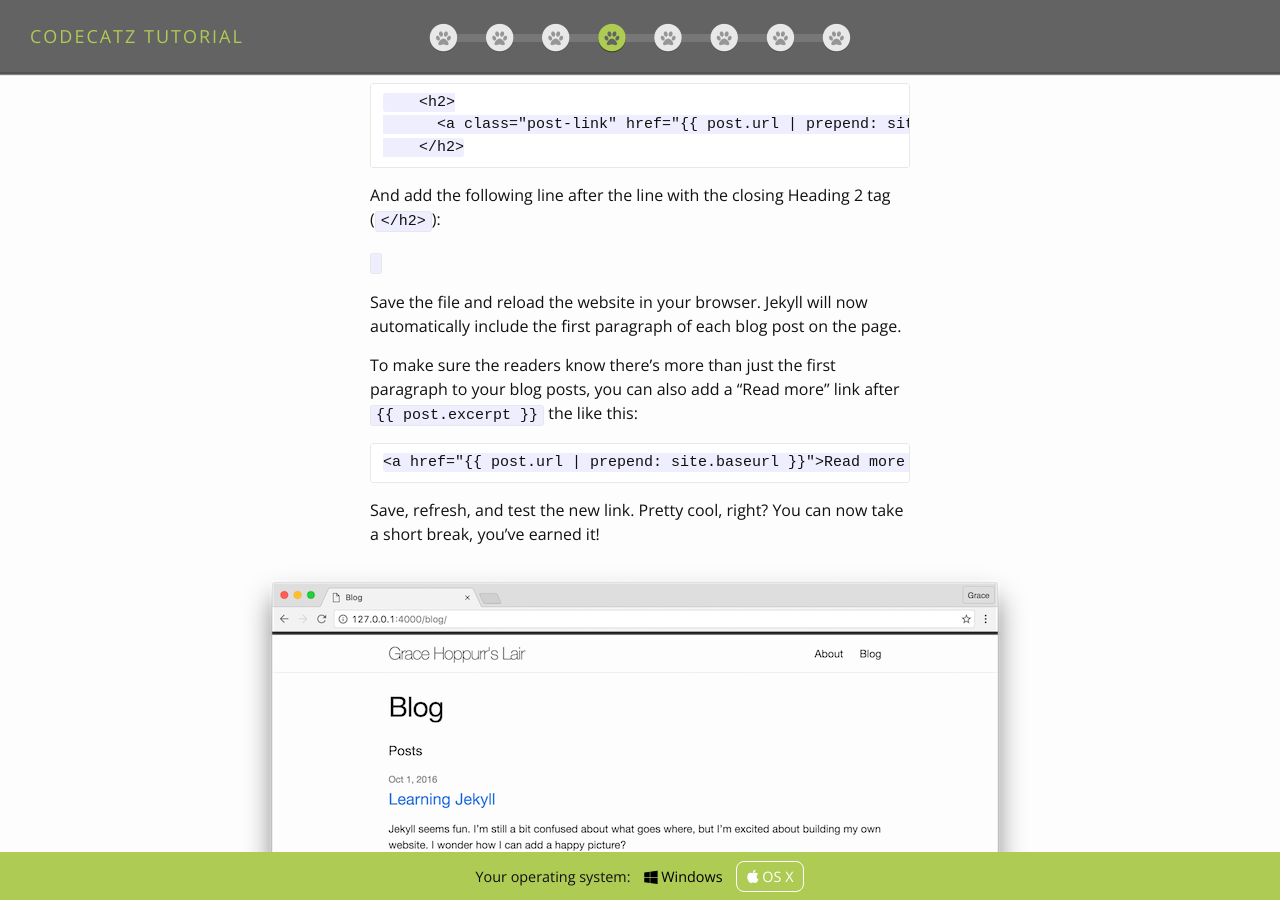
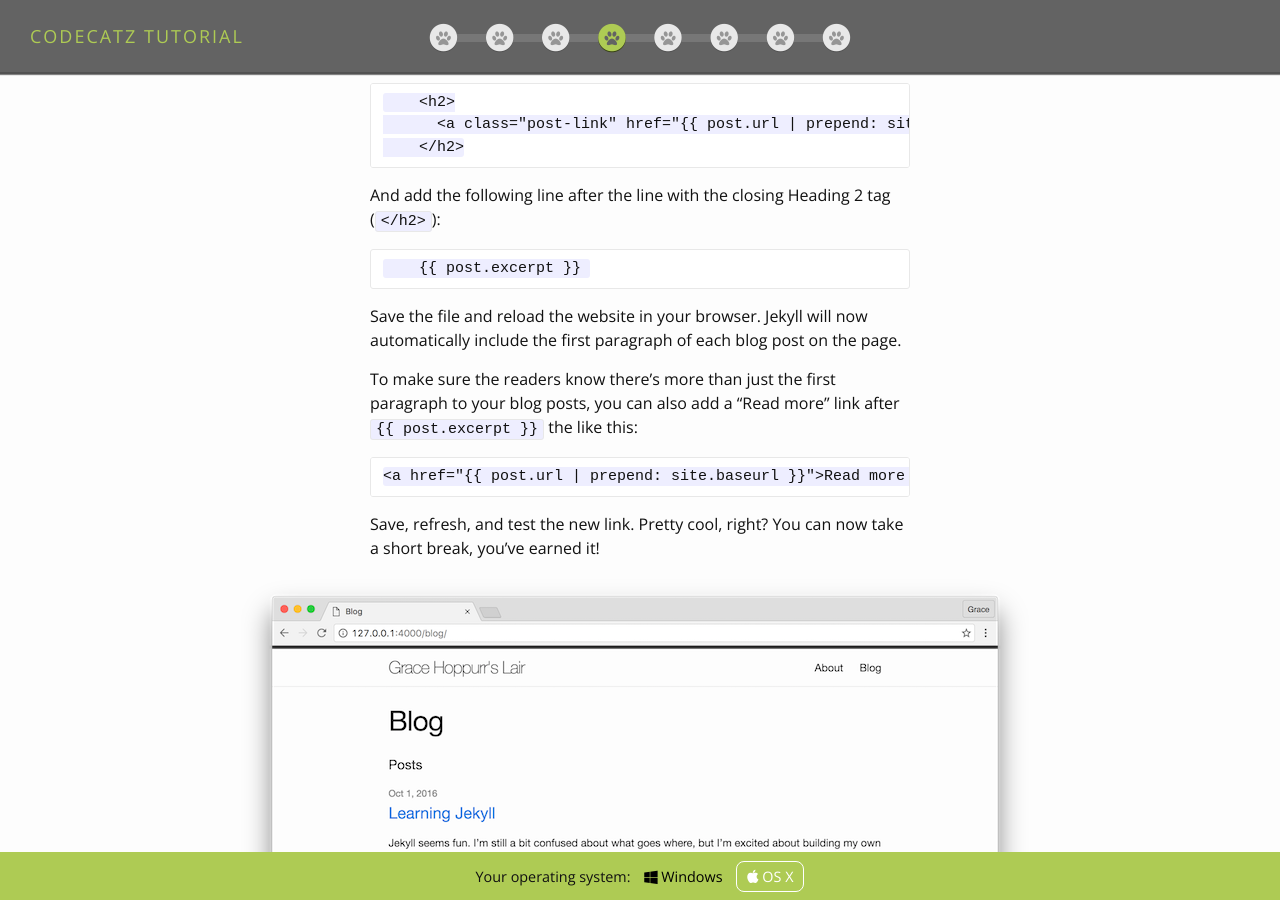
Before and after one commit to CodeCatz/codecatz-tutorial, a Jekyll site: the page built from 4-posts/index.md, in a window 1280 px wide and 900 px high, scrolled down 2594 px. Built offline with Jekyll 4.4.1, drawn with Linux system fonts in a browser that asks for light colours; nearby versions of some CDN libraries.

Commit message:
another attempt to fix the post excerpt line error

```diff
--- a/4-posts/index.md
+++ b/4-posts/index.md
@@ -72,7 +72,9 @@ In the file `blog.html`, find the lines that take care of displaying the post ti
 
 And add the following line after the line with the closing Heading 2 tag (`</h2>`):
 
-<code>{{ post.excerpt }}</code>
+        {% raw %}
+        {{ post.excerpt }}
+        {% endraw %}
 
 Save the file and reload the website in your browser. Jekyll will now automatically include the first paragraph of each blog post on the page.
 
```
